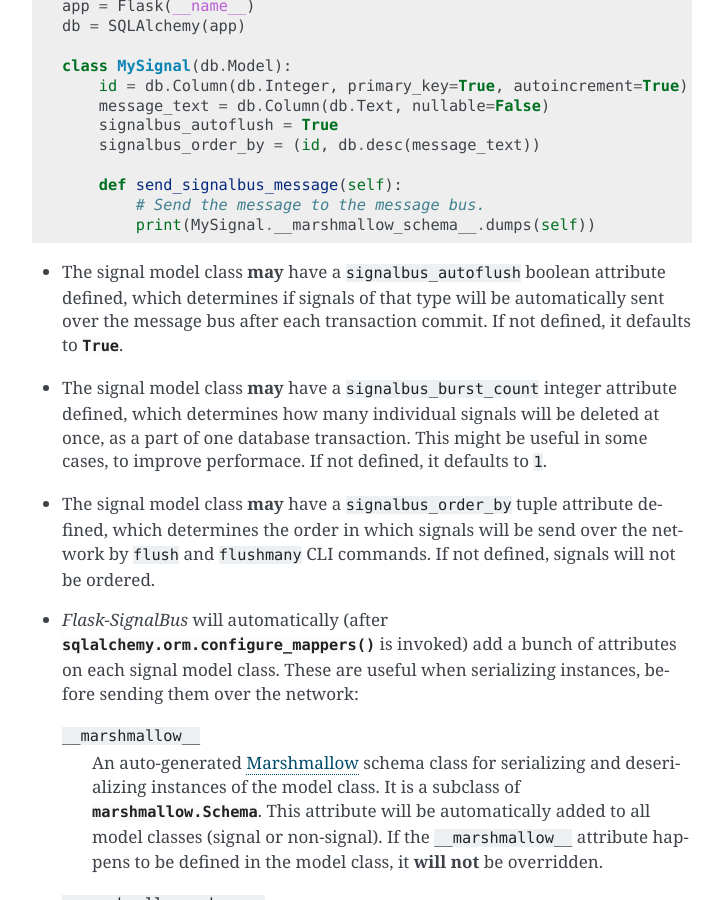
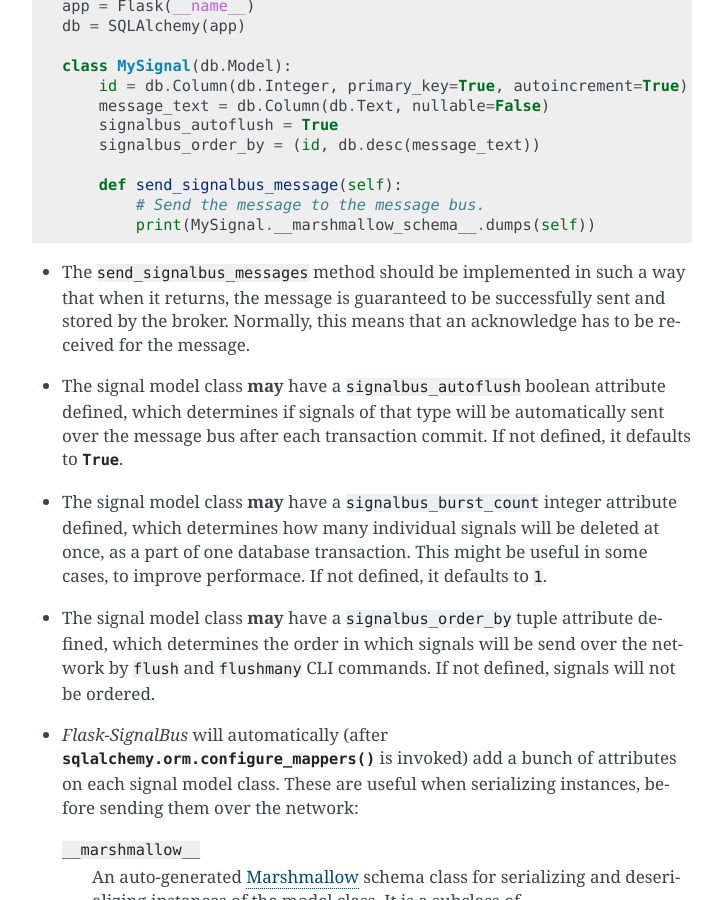
Before and after one commit to epandurski/flask_signalbus, a Sphinx documentation site: the page built from docs/api.rst, in a window 1280 px wide and 900 px high, scrolled down 335 px. Shown: the whole window, without its empty margins (388-1111 px from the left). Built offline with Sphinx 7.4.7, drawn with Linux system fonts in a browser that asks for light colours.

Commit message:
Clarify the need for broker ack in docs

```diff
--- a/docs/api.rst
+++ b/docs/api.rst
@@ -28,6 +28,11 @@ subclass of ``db.Model``), which however has a
       def send_signalbus_message(self):
           # Send the message to the message bus.
           print(MySignal.__marshmallow_schema__.dumps(self))
+
+- The ``send_signalbus_messages`` method should be implemented in such
+  a way that when it returns, the message is guaranteed to be
+  successfully sent and stored by the broker. Normally, this means
+  that an acknowledge has to be received for the message.
 
 - The signal model class **may** have a ``signalbus_autoflush``
   boolean attribute defined, which determines if signals of that type
```
